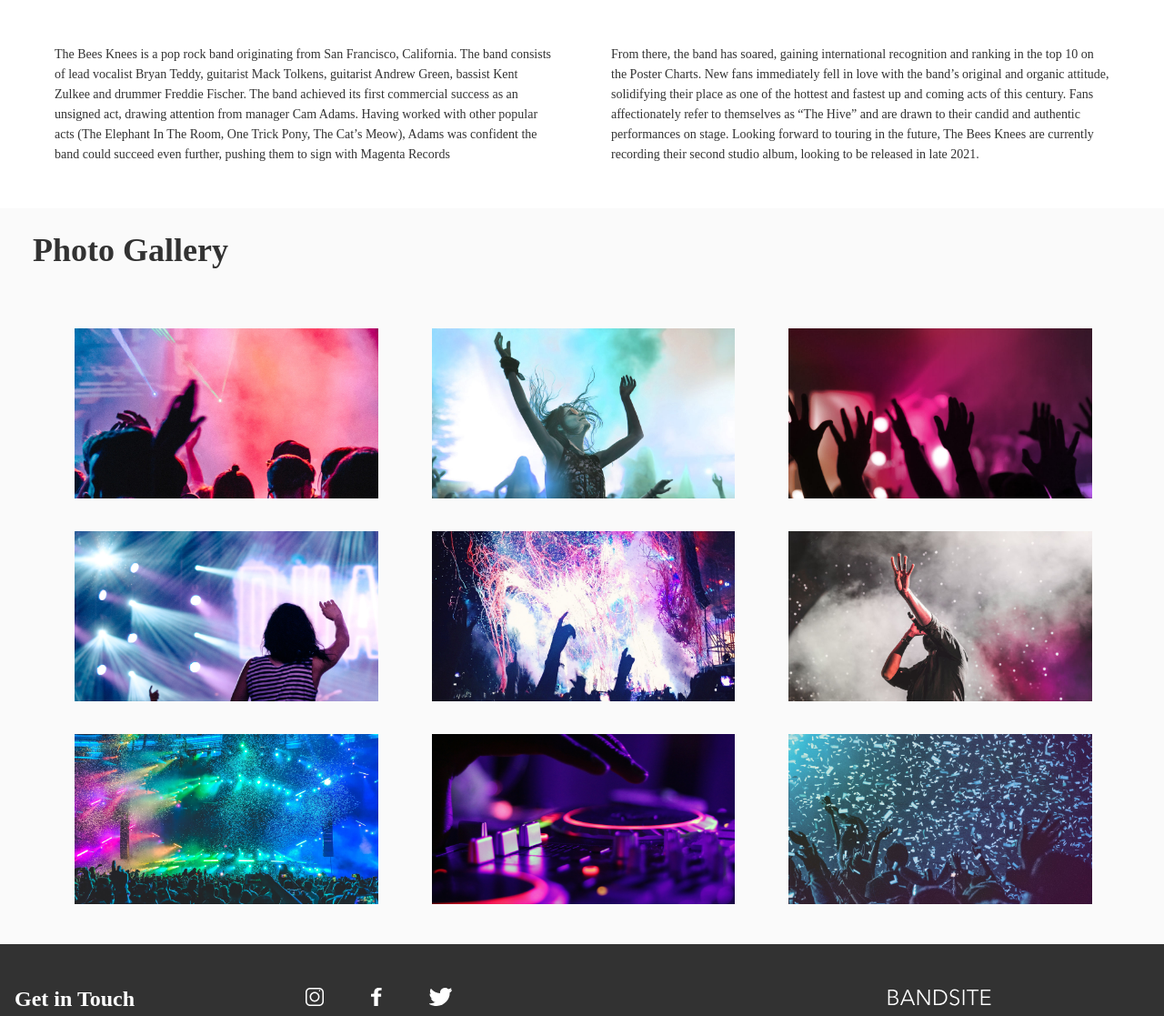
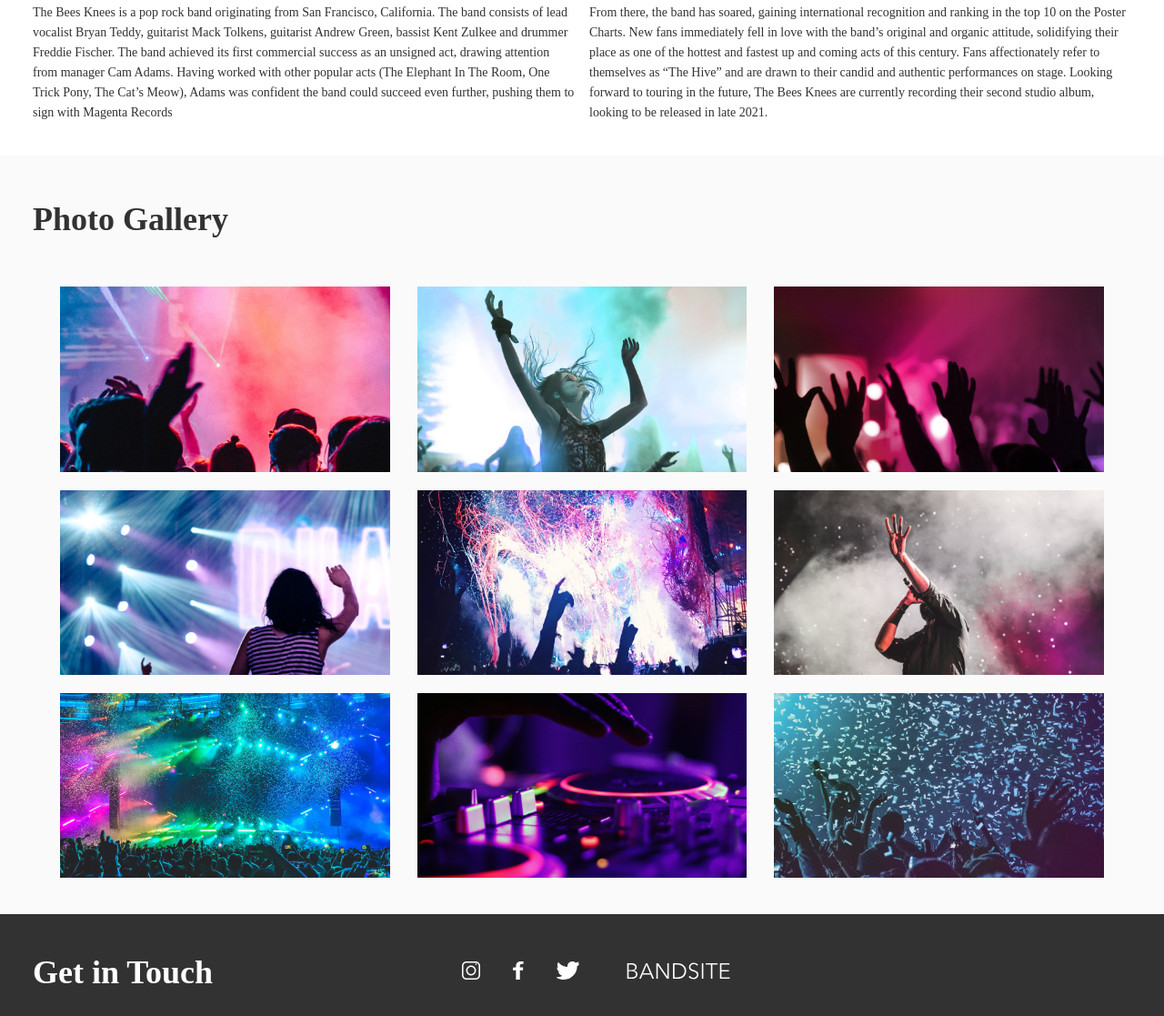
Before and after one commit to MengyiShu/mengyi-shu-bandsite, a plain HTML site: page index.html in a window 1280 px wide. Shown: the part 1683-2800 px from the top of the page at 91% size. Drawn offline with Linux system fonts and the light colour scheme.

Commit message:
finish up all the responsive elements and margin

```diff
--- a/index.html
+++ b/index.html
@@ -11,7 +11,7 @@
     <header>
         <div class="home">
         <div class="home-logo">
-            <a class="home-logo__link"href=""><img class="home-logo__image"src="./assets/Logo/Logo-bandsite.svg" alt="bandsitelogo"></a>
+            <a class="home-logo__link"href="./"><img class="home-logo__image"src="./assets/Logo/Logo-bandsite.svg" alt="bandsitelogo"></a>
         </div>
 
 
@@ -81,35 +81,35 @@
         </div>
 
         <!--photo gallery-->
-        <div class="photogallerybox">
-        <h2 class="photogalleryheader">Photo Gallery</h2>
         <div class="photogallery">
-            <div class="photogallery-container">
-                <img class="photogallery-container__img"src="./assets/Images/Photo-gallery-1.jpg" alt="">
+        <h2 class="photogallery__header">Photo Gallery</h2>
+        <div class="photogallery-box">
+            <div class="photogallery-box__container">
+                <img class="photogallery-box__img"src="./assets/Images/Photo-gallery-1.jpg" alt="">
             </div>
-            <div class="photogallery-container">
-                <img class="photogallery-container__img" src="./assets/Images/Photo-gallery-2.jpg" alt="">
+            <div class="photogallery-box__container">
+                <img class="photogallery-box__img" src="./assets/Images/Photo-gallery-2.jpg" alt="">
             </div>
-            <div class="photogallery-container">
-                <img class="photogallery-container__img" src="./assets/Images/Photo-gallery-3.jpg" alt="">
+            <div class="photogallery-box__container">
+                <img class="photogallery-box__img" src="./assets/Images/Photo-gallery-3.jpg" alt="">
             </div>
-            <div class="photogallery-container">
-                <img class="photogallery-container__img" src="./assets/Images/Photo-gallery-4.jpg" alt="">
+            <div class="photogallery-box__container">
+                <img class="photogallery-box__img" src="./assets/Images/Photo-gallery-4.jpg" alt="">
             </div>
-            <div class="photogallery-container">
-                <img class="photogallery-container__img" src="./assets/Images/Photo-gallery-5.jpg" alt="">
+            <div class="photogallery-box__container">
+                <img class="photogallery-box__img" src="./assets/Images/Photo-gallery-5.jpg" alt="">
             </div>
-            <div class="photogallery-container">
-                <img class="photogallery-container__img" src="./assets/Images/Photo-gallery-6.jpg" alt="">
+            <div class="photogallery-box__container">
+                <img class="photogallery-box__img" src="./assets/Images/Photo-gallery-6.jpg" alt="">
             </div>
-            <div class="photogallery-container">
-                <img class="photogallery-container__img" src="./assets/Images/Photo-gallery-7.jpg" alt="">
+            <div class="photogallery-box__container">
+                <img class="photogallery-box__img" src="./assets/Images/Photo-gallery-7.jpg" alt="">
             </div>
-            <div class="photogallery-container">
-                <img class="photogallery-container__img" src="./assets/Images/Photo-gallery-8.jpg" alt="">
+            <div class="photogallery-box__container">
+                <img class="photogallery-box__img" src="./assets/Images/Photo-gallery-8.jpg" alt="">
             </div>
-            <div class="photogallery-container">
-                <img class="photogallery-container__img" src="./assets/Images/Photo-gallery-9.jpg" alt="">
+            <div class="photogallery-box__container">
+                <img class="photogallery-box__img" src="./assets/Images/Photo-gallery-9.jpg" alt="">
             </div>
 
         </div>
@@ -134,7 +134,7 @@
             <div class="footer-body">
             <div class="footer-body__section">
                 <p class="footer-body__text">Cam Adams</p>
-                <p class="footer-body__text">The Bees Knees Management</p>
+                <p class="footer-body__text">  The Bees Knees Management</p>
                 <br>
 
                 <p class="footer-body__text">503 Broadway Penthouse,</p>
--- a/styles/bio.scss
+++ b/styles/bio.scss
@@ -1,5 +1,6 @@
 @use "./partials/variables" as *;
 @use "./partials/mixins" as *;
+
 
 body{
     margin:0;
@@ -18,7 +19,7 @@ h2{
     &-logo{
         text-align: center;
         background-color: $bandsiteblack;
-        padding: 16px 16px;
+        padding: 16px;
         @include tablet{
             text-align: center;
             background-color: $bandsiteblack;
@@ -43,9 +44,7 @@ h2{
         }
 
     }
-}
-
-.home-nav{
+    &-nav{
     background-color: $bandsiteblack;
     margin:0;
     padding:0;
@@ -67,11 +66,11 @@ h2{
         width:50%;
         list-style: none;
         text-align: center;
-        padding: 16px 16px;
+        padding: 16px;
         margin:0;
         @include tablet{
            width:30%;
-           padding:24px;
+           padding:36px;
            margin:0;
            list-style: none;
            text-align: center;
@@ -81,7 +80,7 @@ h2{
     &__link{
         text-decoration: none;
         color:$white;
-        @include text-styles(24px,32px,700);
+        @include text-styles(14px,22px,700);
         @include tablet{
             text-decoration: none;
             color:$white;
@@ -94,6 +93,9 @@ h2{
         border-bottom: 5px solid $white;
     }
 }
+}
+
+
 .hero{
     margin-top:0;
     padding:0;
@@ -154,27 +156,35 @@ h2{
         &__img{
             max-width: 92%;
             max-height: 92%;
-            padding:16px;
+            padding-top:0;
+            padding-left:16px;
+            padding-right:16px;
             @include tablet{
-                padding:24px 36px;
+                padding-top:0;
+                padding-left:36px;
+                padding-right:36px;
             }
         }
     }
     &__subheader{
         @include text-styles(14px,22px,600);
         color:$bandsiteblack;
-        padding:16px;
+        padding-top: 24px;
+        padding-left: 16px;
+        padding-right: 16px;
         margin:0;
         text-align: left;
         @include tablet{
-            padding:24px 36px;
+        padding-top: 48px;
+        padding-left: 36px;
+        padding-right: 36px;
             @include text-styles(24px, 32px,600)
         }
     }
     &-bodytext__container{
         @include tablet{
             column-count:2;
-            padding:24px 36px;
+            padding:36px;
         }
     }
     &__bodytext{
@@ -183,8 +193,8 @@ h2{
         padding:16px;
         @include tablet{
             @include text-styles(14px,22px,400);
-            padding:24px;
             margin:0;
+            padding:0;
         }
     }
 }
@@ -193,42 +203,52 @@ h2{
 
 
 
-.photogallerybox{
+.photogallery{
     background-color: $alabaster;
-}
-.photogalleryheader{
+    &__header{
         @include text-styles(24px,32px,700);
         color:$bandsiteblack;
-        padding:16px;
+        padding-top:24px;
+        padding-left:16px;
+        padding-right:16px;
         @include tablet{
             @include text-styles(36px,44px,700);
-            padding:24px 36px;
+            padding-top:48px;
+            padding-left:36px;
+            padding-right:36px;
         }
     }
-.photogallery{
+    &-box{
         display: flex;
         flex-direction: column;
+        padding:16px;
         @include tablet{
             flex-direction: row;
             flex-wrap: wrap;
             justify-content: space-evenly;
-        padding:24px 36px;
+            padding:36px;
         }
-    &-container{
+        &__container{
             text-align: center;
             margin:0;
-        padding:0;
+            padding-top: 16px;
             @include tablet{
+                text-align: center;
+                margin:0;
                 width:30%;
             }
+        }
         &__img{
-            max-width: 92%;
-            max-height: 92%;
-            padding:16px;
+            max-width: 100%;
+            max-height: 100%;
         }
 
     }
 }
+
+
+
+
 
 footer{
     background-color: $bandsiteblack;
@@ -244,7 +264,7 @@ footer{
             @include text-styles(24px,32px,700);
             @include tablet{
             text-decoration: none;
-            @include text-styles(60px,68px,700);
+            @include text-styles(36px,44px,700);
         }
         }
         }
@@ -269,23 +289,21 @@ footer{
             color:$white;
             padding:16px;
             @include tablet{
+                @include text-styles(36px,44px,700);
                 display: inline-block;
-            width:20%;}
+                width:30%;
+                padding:36px;}
 
         }
         &__imgcontainer{
             padding:16px;
             @include tablet{
             display: inline-block;
-            padding:24px;
-            width:50%;
+            padding:36px;
         }
         }
         &__img{
             padding:16px;
-            @include tablet{
-                padding:24px;
-            }
         }
 
 
@@ -296,11 +314,11 @@ footer{
             display: flex;
             flex-direction: row;
             flex-wrap: wrap;
+            padding:36px;
         }
         &__section{
-            padding:16px;
             @include tablet{
-            width:25%;
+            width:29%;
             }
 
         }
@@ -308,16 +326,31 @@ footer{
             @include text-styles(13px,18px,400);
             color:$white;
             margin:0;
+            padding-left:16px;
+            padding-right:16px;
+            @include tablet{
+                @include text-styles(14px,20px,400);
+                padding:0;
+            }
         }
         &__copy{
             width:100%;
-            padding:16px;
+            padding-top:16px;
+            padding-bottom:16px;
+            @include tablet{
+                padding-top:36px;
+                padding-bottom:0;
+                padding-left:0;
+                padding-right:0;
+            }
         }
 
     }
     &-logo{
         text-align: left;
-        padding: 16px 16px;
+        padding-top:24px;
+        padding-left:16px;
+        padding-right:16px;
         @include tablet{
             display: none;
         }
```
Also changed, not shown: styles/bio.css, 1 other file. Lines whose indentation alone changed are shown as unchanged.
